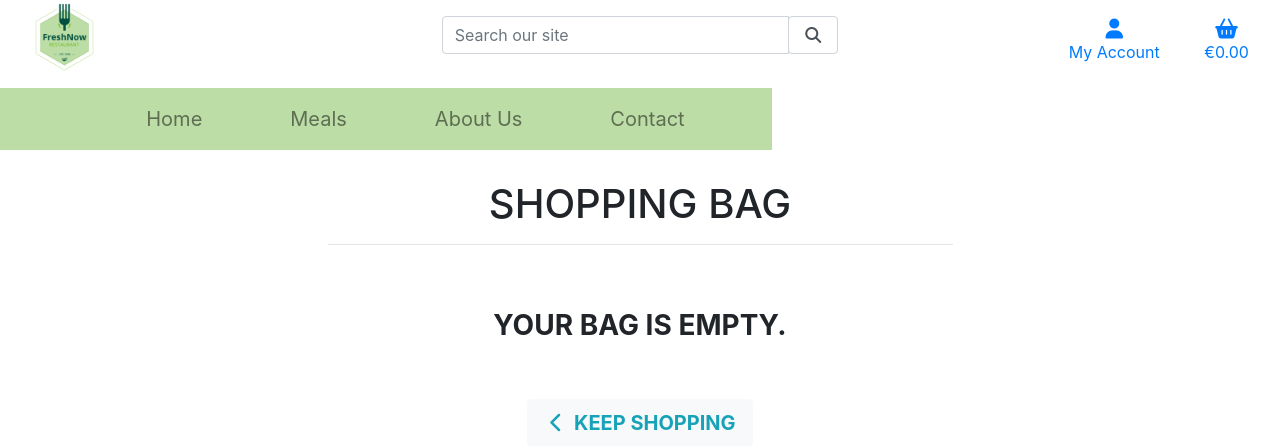
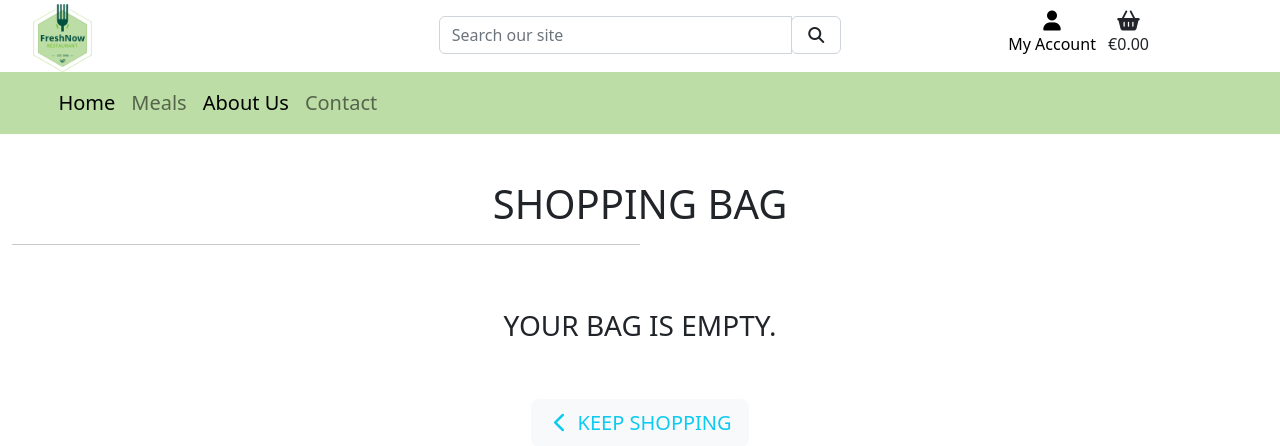
Before and after one commit to KonstantinaStrantzali/FreshNow-food-corner, a Django app: page /bag/ in a window 1280 px wide. Shown: the top 446 px of the page. Run offline with Django 3.2, Linux system fonts and the light colour scheme; some libraries are stand-ins or nearby versions.

Commit message:
fixed navbar layout

```diff
--- a/templates/base.html
+++ b/templates/base.html
@@ -14,7 +14,7 @@
     {% endblock %}
 
     {% block corecss %}
-        <link rel="stylesheet" href="https://cdn.jsdelivr.net/npm/bootstrap@4.6.0/dist/css/bootstrap.min.css">
+        <link href="https://cdn.jsdelivr.net/npm/bootstrap@5.2.0-beta1/dist/css/bootstrap.min.css" rel="stylesheet" integrity="sha384-0evHe/X+R7YkIZDRvuzKMRqM+OrBnVFBL6DOitfPri4tjfHxaWutUpFmBp4vmVor" crossorigin="anonymous">
         <link rel="stylesheet" href="https://fonts.googleapis.com/css?family=Lato&display=swap">
         <link rel="stylesheet" href="{% static 'css/base.css' %}">
          <!-- Stripe -->
@@ -25,12 +25,7 @@
 
     {% block corejs %}
     <script src="https://code.jquery.com/jquery-3.4.1.min.js" integrity="sha256-CSXorXvZcTkaix6Yvo6HppcZGetbYMGWSFlBw8HfCJo=" crossorigin="anonymous"></script>
-    <script src="https://cdn.jsdelivr.net/npm/popper.js@1.16.1/dist/umd/popper.min.js"
-    integrity="sha384-9/reFTGAW83EW2RDu2S0VKaIzap3H66lZH81PoYlFhbGU+6BZp6G7niu735Sk7lN" crossorigin="anonymous">
-</script>
-<script src="https://cdn.jsdelivr.net/npm/bootstrap@4.6.0/dist/js/bootstrap.min.js"
-    integrity="sha384-+YQ4JLhjyBLPDQt//I+STsc9iw4uQqACwlvpslubQzn4u2UU2UFM80nGisd026JF" crossorigin="anonymous">
-</script>
+    <script src="https://cdn.jsdelivr.net/npm/bootstrap@5.2.0-beta1/dist/js/bootstrap.bundle.min.js" integrity="sha384-pprn3073KE6tl6bjs2QrFaJGz5/SUsLqktiwsUTF55Jfv3qYSDhgCecCxMW52nD2" crossorigin="anonymous"></script>
     <script src="https://kit.fontawesome.com/76781f2be6.js" crossorigin="anonymous"></script>
     <!-- Stripe -->
     <script src="https://js.stripe.com/v3/"></script>
@@ -62,10 +57,11 @@
                     </div>
                 </form>
             </div>
+
             <div class="col-12 col-lg-4">
                 <ul class="list-inline text-center text-lg-right ms-4">
                     <li class="list-inline-item dropdown">
-                        <a class="text-black nav-link" href="#" id="user-options" data-toggle="dropdown" aria-haspopup="true" aria-expanded="false">
+                        <a class="text-black nav-link" href="#" id="navbarDropdownMenuLink" role="button" data-bs-toggle="dropdown" aria-expanded="false">
                             <div class="text-center">
                                 <div><i class="fas fa-user fa-lg"></i></div>
                                 <p class="text-right my-0">My Account</p>
@@ -105,19 +101,16 @@
             </div>
         </div>
 
+        <div class="row">
+        <nav class="navbar navbar-expand-lg ">
 
-        <div class="row">
-            <nav class="navbar navbar-expand-lg navbar-light">
-                <div class="container-fluid ">
-                  <button class="navbar-toggler" type="button" data-bs-toggle="collapse" data-bs-target="#navbarNavDropdown" aria-controls="navbarNavDropdown" aria-expanded="false" aria-label="Toggle navigation">
-                    <span class="navbar-toggler-icon"></span>
-                  </button>
+              <button class="navbar-toggler" type="button" data-bs-toggle="collapse" data-bs-target="#navbarSupportedContent" aria-controls="navbarSupportedContent" aria-expanded="false" aria-label="Toggle navigation">
+                <span class="navbar-toggler-icon"></span>
+              </button>
                 {% include 'includes/mobile-top-header.html' %}
                 {% include 'includes/main-nav.html' %}
-
-        </div>
     </nav>
-    </div>
+   </div>
     </header>
 
 
--- a/templates/includes/main-nav.html
+++ b/templates/includes/main-nav.html
@@ -1,27 +1,26 @@
-<div class="collapse navbar-collapse" id="navbarNavDropdown">
-    <ul class="navbar-nav">
+
+      <div class="collapse navbar-collapse" id="navbarSupportedContent">
+        <ul class="navbar-nav me-auto mb-2 mb-lg-0">
           <li class="nav-item">
             <a class="nav-link text-black  ml-4 mr-lg-5" href="{% url 'home' %}" id="home-link">
                 Home
             </a>
           </li>
           <li class="nav-item dropdown">
-            <a class="nav-link ml-4 mr-lg-5" href="{% url 'products' %}" id="meals-link" data-toggle="dropdown" aria-haspopup="true" aria-expanded="false">
+            <a class="nav-link" href="#" id="navbarDropdown" role="button" data-bs-toggle="dropdown" aria-expanded="false">
               Meals
             </a>
-            <div class="dropdown-menu bg-cream" aria-labelledby="allmeal-link">
-                <a href="{% url 'products'%}" class="dropdown-item ml-4 ml-lg-0 green site-font">All Meals</a>
-
-                    <a href= "{% url 'products' %}?category=salads" class="dropdown-item ml-4 ml-lg-0 green site-font"></a>
-
-                    <a href= "{% url 'products' %}?category=pasta" class="dropdown-item ml-4 ml-lg-0 green site-font"></a>
-
-            </div>
+            <ul class="dropdown-menu" aria-labelledby="navbarDropdown">
+               <li><a href="{% url 'products'%}" class="dropdown-item ml-4 ml-lg-0 green site-font">All Meals</a>
+                </li>
+               <li><a href= "{% url 'products' %}?category=salads" class="dropdown-item ml-4 ml-lg-0 green site-font"></a>
+                </li>
+                <li><a href= "{% url 'products' %}?category=pasta" class="dropdown-item ml-4 ml-lg-0 green site-font"></a>
+              </li>
+            </ul>
             </li>
             <li class="nav-item">
-            <a class="nav-link ml-4 mr-lg-5" href="" id="aboutUs-link">
-                About Us
-            </a>
+                <a class="nav-link text-black  ml-4 mr-lg-5" href="#">About Us</a>
               </li>
               <li class="nav-item">
                 <a class="nav-link ml-4 mr-lg-5" href="" id="contact-link">
```
Lines whose indentation alone changed are shown as unchanged.
